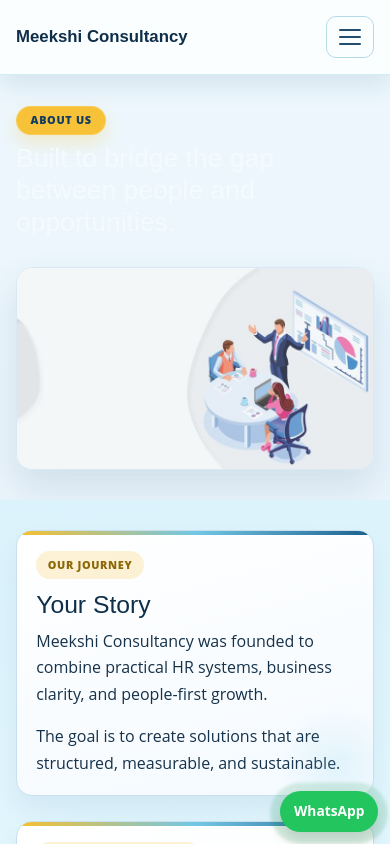
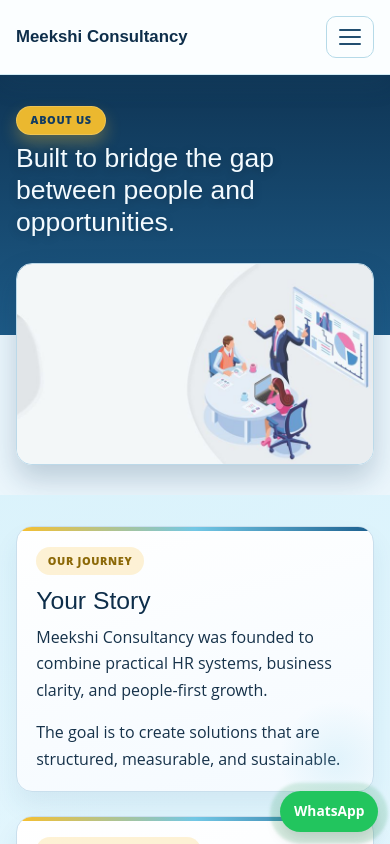
Before and after one commit to technovahub2025/meekshi_consultancy, a React (Vite) app: page /test_meekshiConsultancy/about in a window 390 px wide. Shown: the top 844 px of the page. Built offline with nearby package versions, Linux system fonts and the light colour scheme.

Commit message:
aboutus css issue fixed

```diff
--- a/src/pages/AboutPage.css
+++ b/src/pages/AboutPage.css
@@ -4,6 +4,15 @@
 
 .about-page .page-hero {
   background: linear-gradient(180deg, #edf7fd 0%, #eaf4fb 100%);
+}
+
+.about-page .page-title {
+  color: #123c61;
+}
+
+.about-page .page-hero::before,
+.about-page .page-hero::after {
+  display: none;
 }
 
 .about-page .about-hero {
@@ -217,6 +226,28 @@
 }
 
 @media (max-width: 767px) {
+  .about-page .page-hero {
+    background: linear-gradient(180deg, #0f3555 0%, #1d5a86 62%, #ebf6fc 62%);
+  }
+
+  .about-page .page-title {
+    color: #f4fbff !important;
+    text-shadow: 0 2px 8px rgba(6, 26, 44, 0.25);
+  }
+
+  .about-page .eyebrow {
+    box-shadow: 0 8px 16px rgba(248, 191, 45, 0.3);
+  }
+
+  .about-page .about-hero__text {
+    position: relative;
+    z-index: 1;
+  }
+
+  .about-page .about-hero {
+    gap: 1rem;
+  }
+
   .about-page .py-5 {
     padding-top: 2.2rem !important;
     padding-bottom: 2.2rem !important;
@@ -228,6 +259,8 @@
 
   .about-page .about-hero__image {
     border-radius: 16px;
+    border-color: #bcd9e9;
+    box-shadow: 0 14px 28px rgba(19, 60, 94, 0.22);
   }
 
   .about-page .about-intro__card {
```
